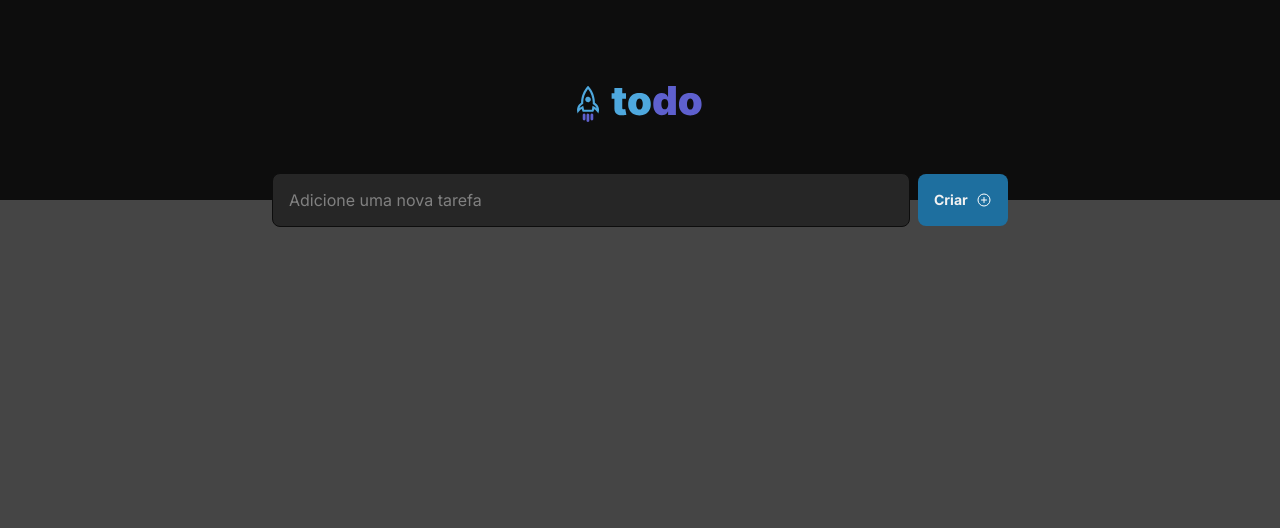
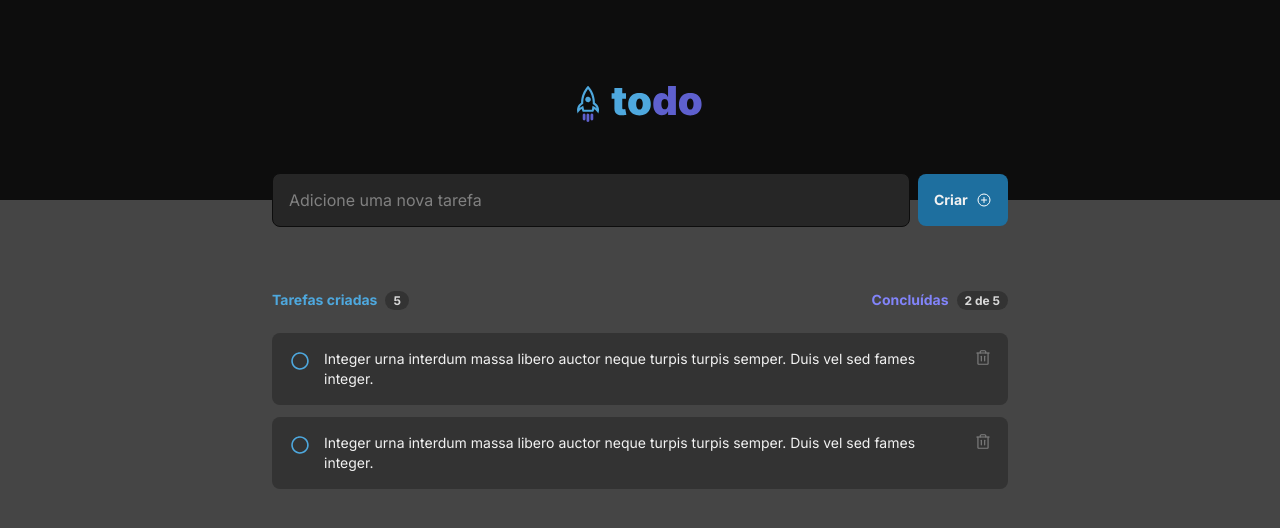
Before and after one commit to CtsLucas/to-do, a React (Vite) app: page / in a window 1280 px wide. Shown: the top 528 px of the page. Built offline with nearby package versions, Linux system fonts and the light colour scheme.

Commit message:
feat: create list and task components

```diff
--- a/src/App.tsx
+++ b/src/App.tsx
@@ -3,6 +3,7 @@ import defaultTheme from "./assets/styles/themes/default"
 import GlobalStyles from "./assets/styles/global"
 import { Header } from "./components/Header"
 import { Form } from "./components/Form"
+import { List } from "./components/List"
 
 export function App() {
   return (
@@ -10,6 +11,7 @@ export function App() {
       <GlobalStyles />
       <Header />
       <Form />
+      <List />
     </ThemeProvider>
   )
 }
--- /dev/null
+++ b/src/components/List/index.tsx
@@ -0,0 +1,23 @@
+import { Task } from "../Task"
+import { Container, Content, Header, TaskInfo } from "./styles"
+
+export function List() {
+  return (
+    <Container>
+      <Header>
+        <TaskInfo type="created">
+          Tarefas criadas
+          <span>5</span>
+        </TaskInfo>
+        <TaskInfo type="completed">
+          Concluídas
+          <span>2 de 5</span>
+        </TaskInfo>
+      </Header>
+      <Content>
+        <Task />
+        <Task />
+      </Content>
+    </Container>
+  )
+}
--- /dev/null
+++ b/src/components/List/styles.ts
@@ -0,0 +1,47 @@
+import styled from "styled-components"
+
+interface TaskInfoProps {
+  type: "created" | "completed"
+}
+
+export const Container = styled.div`
+  display: flex;
+  flex-direction: column;
+  justify-content: center;
+  align-items: center;
+  margin-top: 4rem;
+`
+
+export const Header = styled.header`
+  width: 100%;
+  max-width: 46rem;
+  display: flex;
+  align-items: center;
+  justify-content: space-between;
+`
+
+export const TaskInfo = styled.div<TaskInfoProps>`
+  font-size: 14px;
+  font-weight: 700;
+  line-height: 17px;
+  color: ${({ type, theme }) =>
+    type === "created"
+      ? theme.colors.primary.main
+      : theme.colors.secondary.main};
+
+  span {
+    background: ${({ theme }) => theme.colors.gray[400]};
+    border-radius: 10px;
+    padding: 2px 8px;
+    font-size: 12px;
+    font-weight: 700;
+    color: ${({ theme }) => theme.colors.gray[200]};
+    line-height: 14.5px;
+    margin-left: 8px;
+  }
+`
+export const Content = styled.div`
+  width: 100%;
+  max-width: 46rem;
+  margin-top: 1.5rem;
+`
--- /dev/null
+++ b/src/components/Task/index.tsx
@@ -0,0 +1,28 @@
+import { useState } from "react"
+import { Trash } from "phosphor-react"
+import { Container, Text } from "./styles"
+import done from "../../assets/images/done.svg"
+import toDo from "../../assets/images/todo.svg"
+
+export function Task() {
+  const [isDone, setIsDone] = useState(false)
+
+  function handleClick() {
+    setIsDone(!isDone)
+  }
+
+  return (
+    <Container>
+      <button type="button" onClick={handleClick}>
+        <img src={isDone ? done : toDo} alt="done" />
+      </button>
+      <Text isDone={isDone}>
+        Integer urna interdum massa libero auctor neque turpis turpis semper.
+        Duis vel sed fames integer.
+      </Text>
+      <button type="button">
+        <Trash size={18} />
+      </button>
+    </Container>
+  )
+}
--- /dev/null
+++ b/src/components/Task/styles.ts
@@ -0,0 +1,44 @@
+import styled from "styled-components"
+
+interface TaskProps {
+  isDone: boolean
+}
+
+export const Container = styled.div`
+  display: flex;
+  justify-content: center;
+  align-items: flex-start;
+  background: ${({ theme }) => theme.colors.gray[400]};
+  padding: 1rem;
+  border-radius: 0.5rem;
+  gap: 0.75rem;
+
+  & > button {
+    background: transparent;
+    border: none;
+    color: ${({ theme }) => theme.colors.gray[300]};
+    transition: color 0.2s;
+
+    &:hover {
+      color: ${({ theme }) => theme.colors.danger.main};
+    }
+
+    &:focus {
+      box-shadow: none;
+    }
+  }
+
+  & + & {
+    margin-top: 0.75rem;
+  }
+`
+export const Text = styled.p<TaskProps>`
+  font-size: 14px;
+  font-weight: 400;
+  color: ${({ theme }) => theme.colors.gray[100]};
+  line-height: 20px;
+  transition: all 0.2s ease-in-out;
+
+  ${({ isDone }) =>
+    isDone === true && `text-decoration: line-through; opacity: 0.5;`}
+`
```
Also changed, not shown: .eslintrc.json, src/assets/images/done.svg (added), src/assets/images/todo.svg (added).
